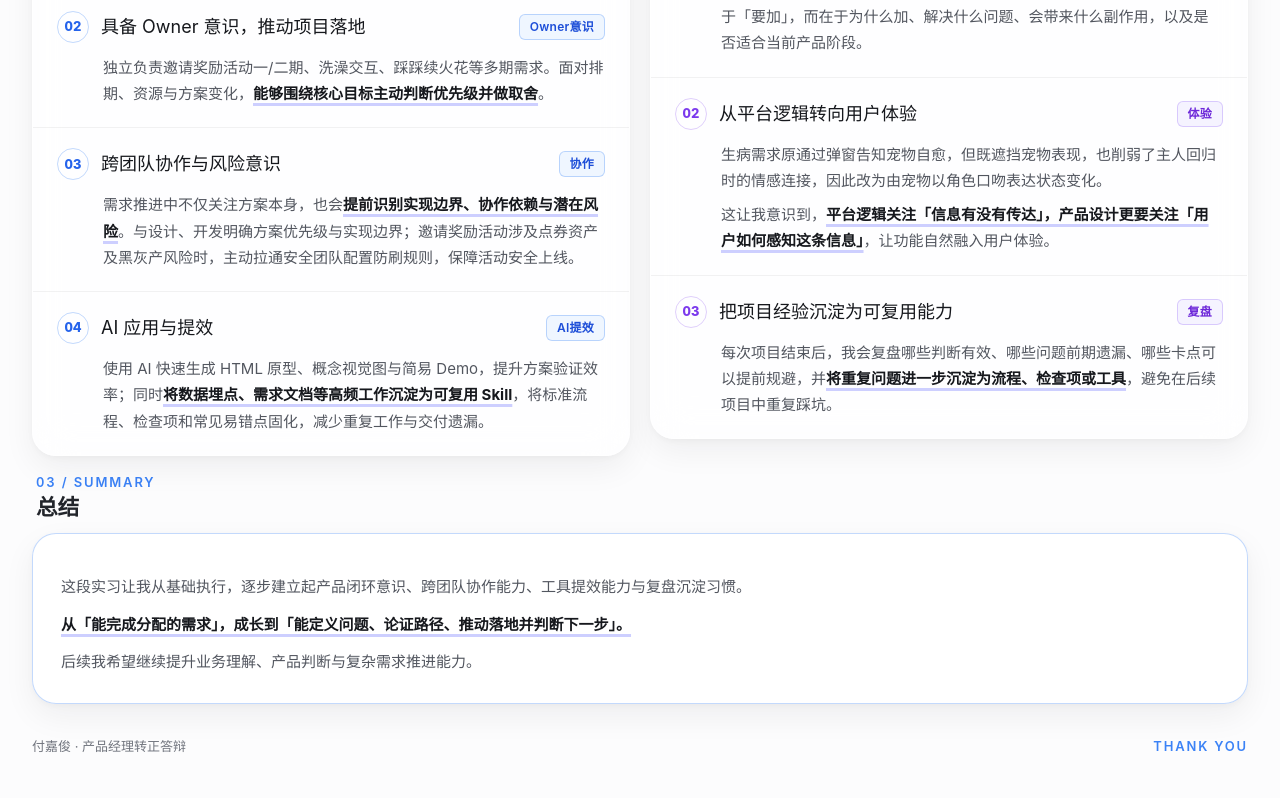
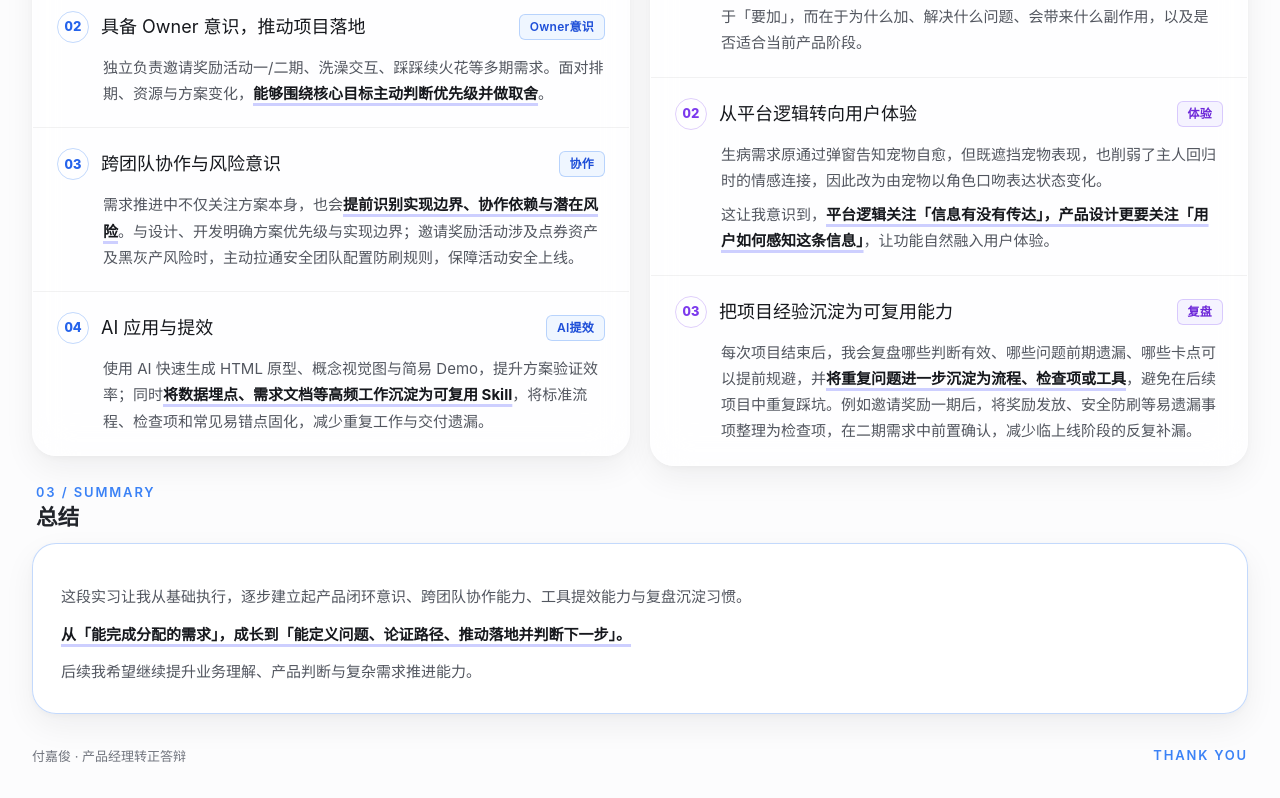
Before and after one commit to kajun2002/portfolio-site, a React (Vite) app: page /#about in a window 1280 px wide. Shown: the part 2655-3453 px from the top of the page. Built offline with nearby package versions, Linux system fonts and the light colour scheme.

Commit message:
Thinking 03: append invite checklist example

```diff
--- a/app/page.tsx
+++ b/app/page.tsx
@@ -277,7 +277,7 @@ export default function Home() {
                 </article>
                 <article className="reflection-item">
                   <div className="reflection-item-head"><span className="tnum">03</span><h4>把项目经验沉淀为可复用能力</h4><span className="reflection-tag">复盘</span></div>
-                  <p className="reflection-support">每次项目结束后，我会复盘哪些判断有效、哪些问题前期遗漏、哪些卡点可以提前规避，并<strong>将重复问题进一步沉淀为流程、检查项或工具</strong>，避免在后续项目中重复踩坑。</p>
+                  <p className="reflection-support">每次项目结束后，我会复盘哪些判断有效、哪些问题前期遗漏、哪些卡点可以提前规避，并<strong>将重复问题进一步沉淀为流程、检查项或工具</strong>，避免在后续项目中重复踩坑。例如邀请奖励一期后，将奖励发放、安全防刷等易遗漏事项整理为检查项，在二期需求中前置确认，减少临上线阶段的反复补漏。</p>
                 </article>
               </div>
             </section>
```
